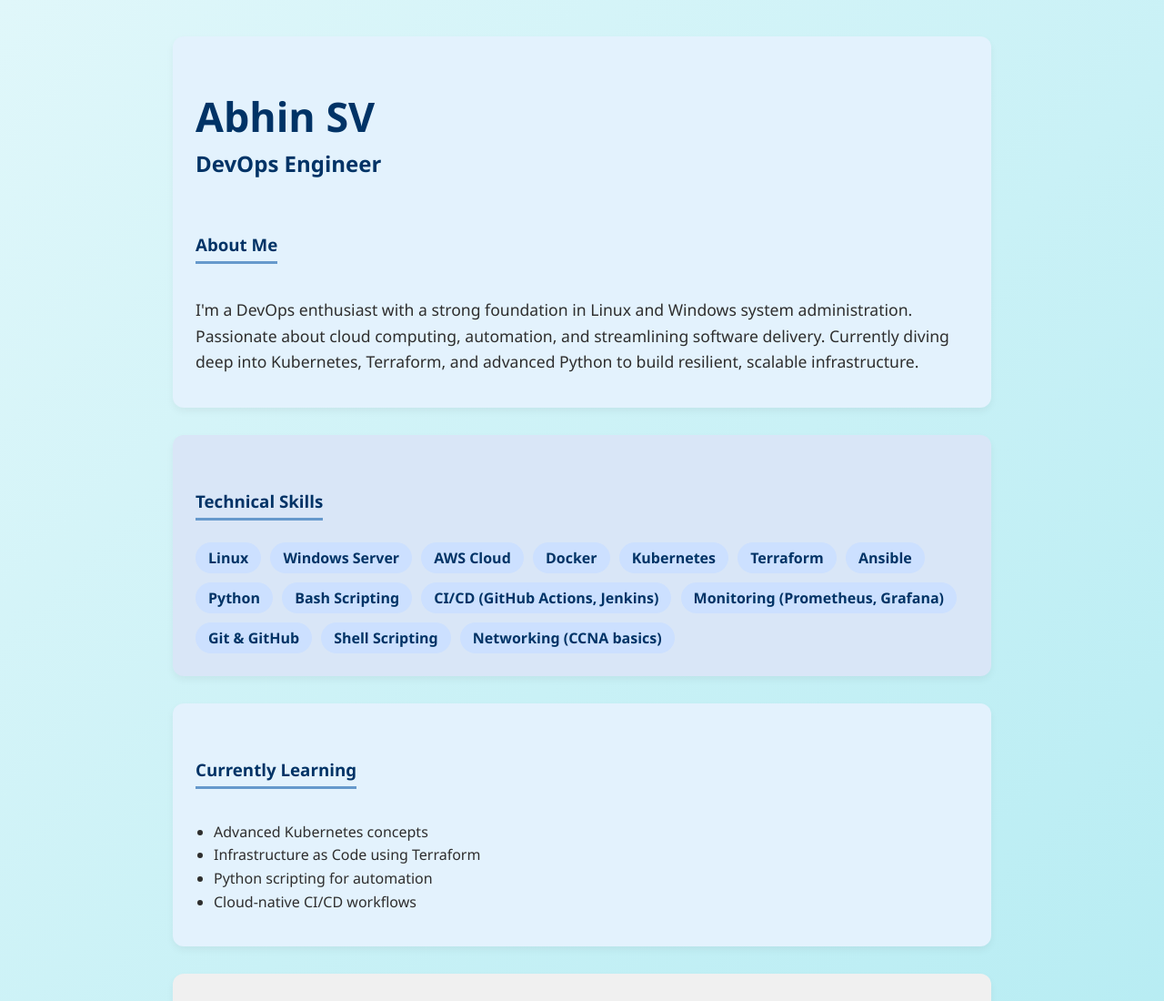
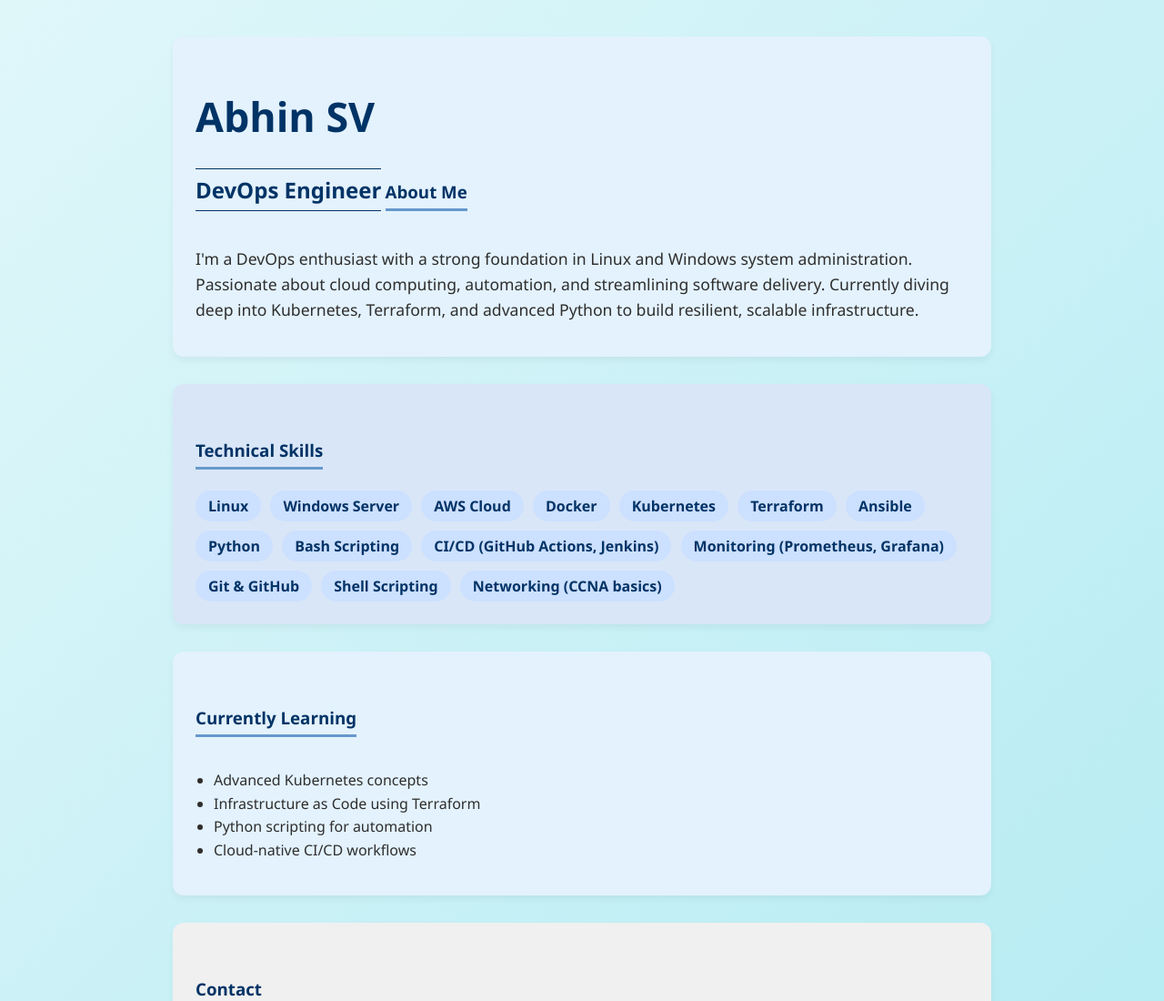
Before and after one commit to Abhin-sv/abhin-sv.github.io, a plain HTML site: page index.html in a window 1280 px wide. Shown: the top 1100 px of the page at 91% size. Drawn offline with Linux system fonts and the light colour scheme.

Commit message:
Update index.html

```diff
--- a/index.html
+++ b/index.html
@@ -4,6 +4,7 @@
   <meta charset="UTF-8" />
   <meta name="viewport" content="width=device-width, initial-scale=1.0" />
   <title>Abhin SV | DevOps Engineer</title>
+
   <style>
     body {
       font-family: 'Segoe UI', Tahoma, Geneva, Verdana, sans-serif;
@@ -26,6 +27,10 @@
       color: #003366;
       margin-top: 5px;
       font-weight: 600;
+      border-top: 1.5px solid #003366;
+      border-bottom: 1.5px solid #003366;
+      padding: 6px 0;
+      display: inline-block;
     }
 
     h3 {
```
